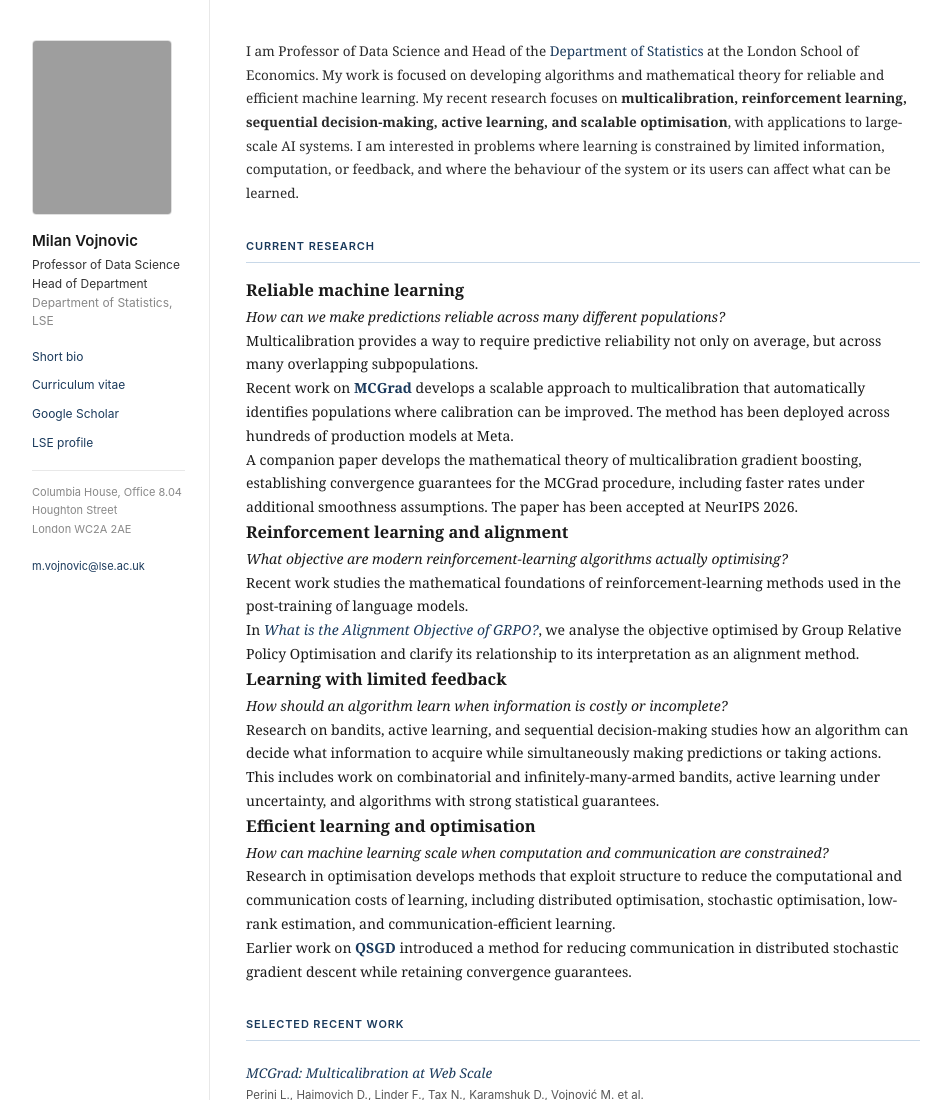
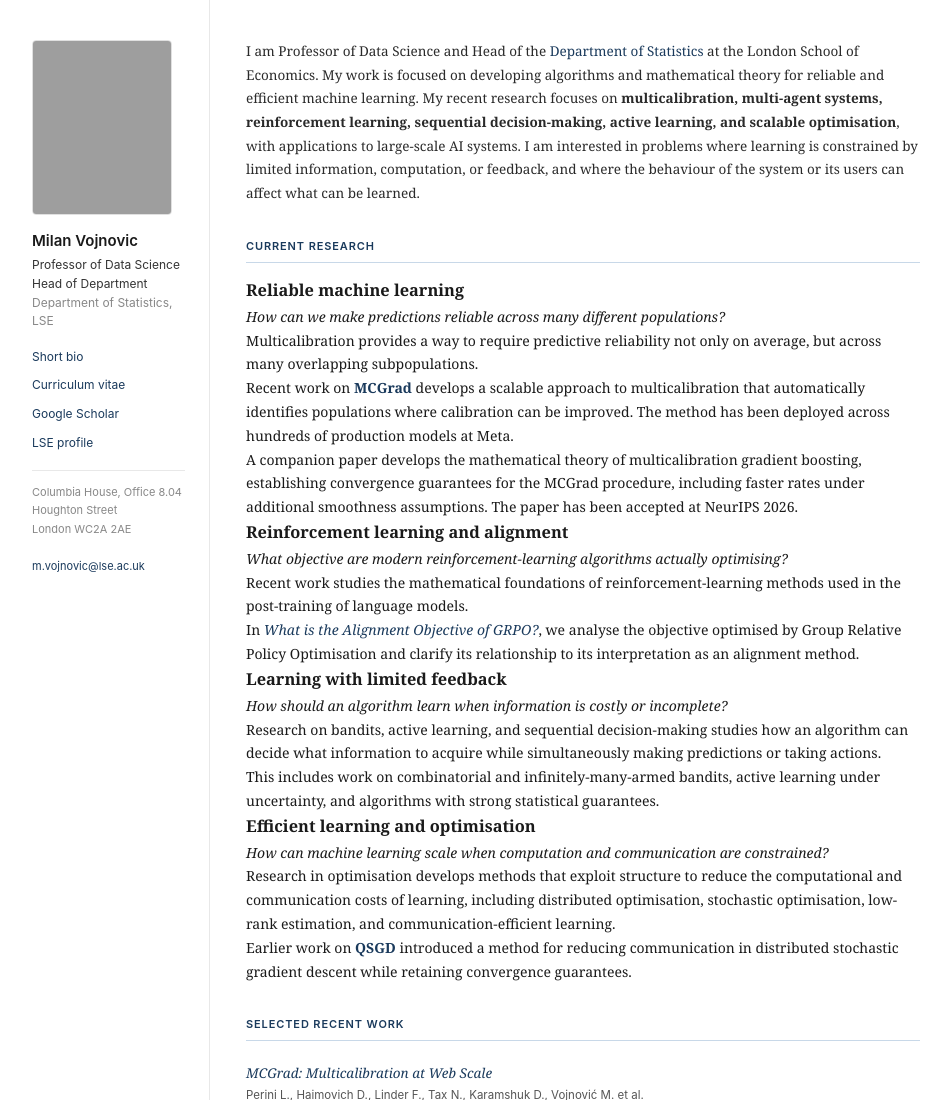
Before and after one commit to milanvojnovic/milanvojnovic.github.io, a plain HTML site: page index.html in a window 1280 px wide. Shown: the top 1100 px of the page, without its empty margins (160-1109 px from the left). Drawn offline with Linux system fonts and the light colour scheme; grey boxes are pictures that could not be loaded.

Commit message:
Update index.html

```diff
--- a/index.html
+++ b/index.html
@@ -38,7 +38,7 @@
         <!-- INTRO -->
         <section class="section">
           <p class="bio">I am Professor of Data Science and Head of the <a href="https://www.lse.ac.uk/statistics">Department of Statistics</a> at the London School of Economics.
-            My work is focused on developing algorithms and mathematical theory for reliable and efficient machine learning. My recent research focuses on <strong>multicalibration, reinforcement learning, sequential decision-making, active learning, and scalable optimisation</strong>, with applications to large-scale AI systems. I am interested in problems where learning is constrained by limited information, computation, or feedback, and where the behaviour of the system or its users can affect what can be learned.
+            My work is focused on developing algorithms and mathematical theory for reliable and efficient machine learning. My recent research focuses on <strong>multicalibration, multi-agent systems, reinforcement learning, sequential decision-making, active learning, and scalable optimisation</strong>, with applications to large-scale AI systems. I am interested in problems where learning is constrained by limited information, computation, or feedback, and where the behaviour of the system or its users can affect what can be learned.
         </section>
 
         <!-- RESEARCH -->
```
